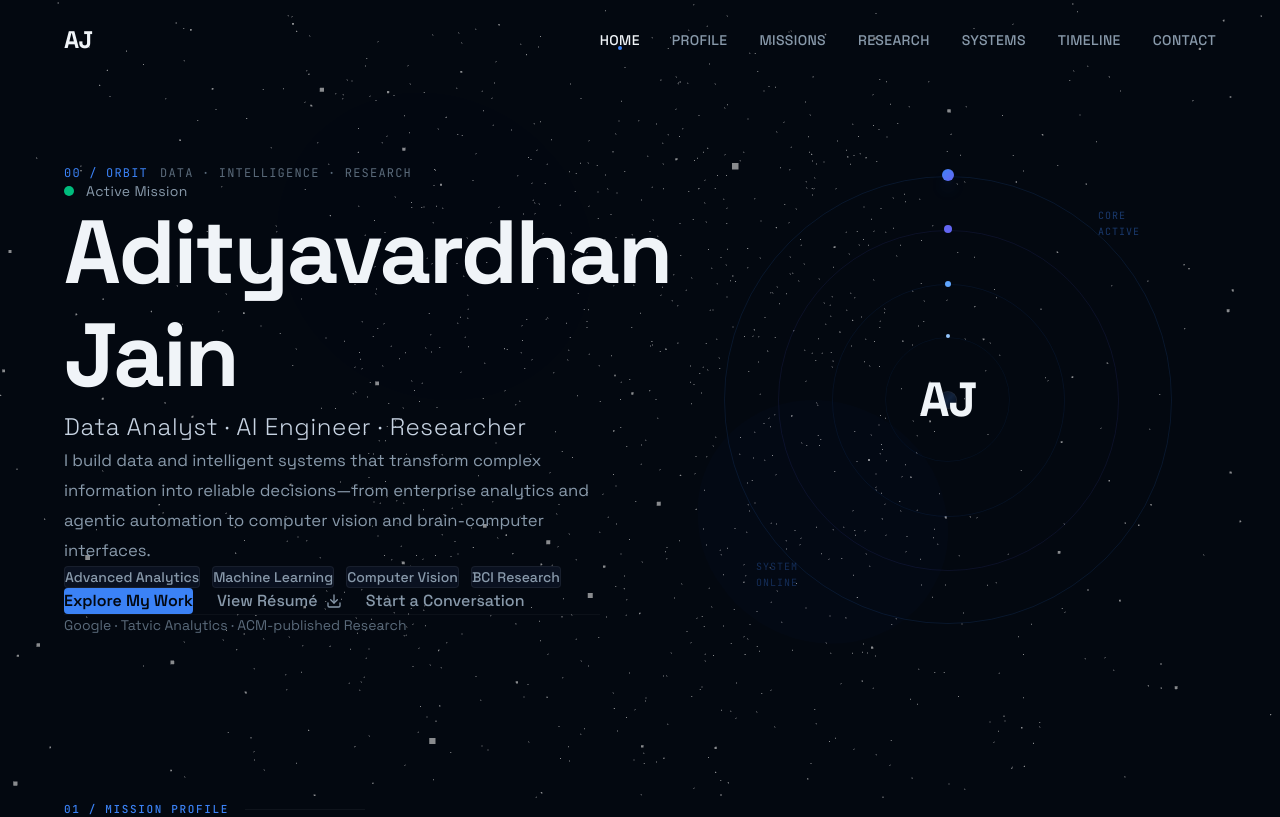
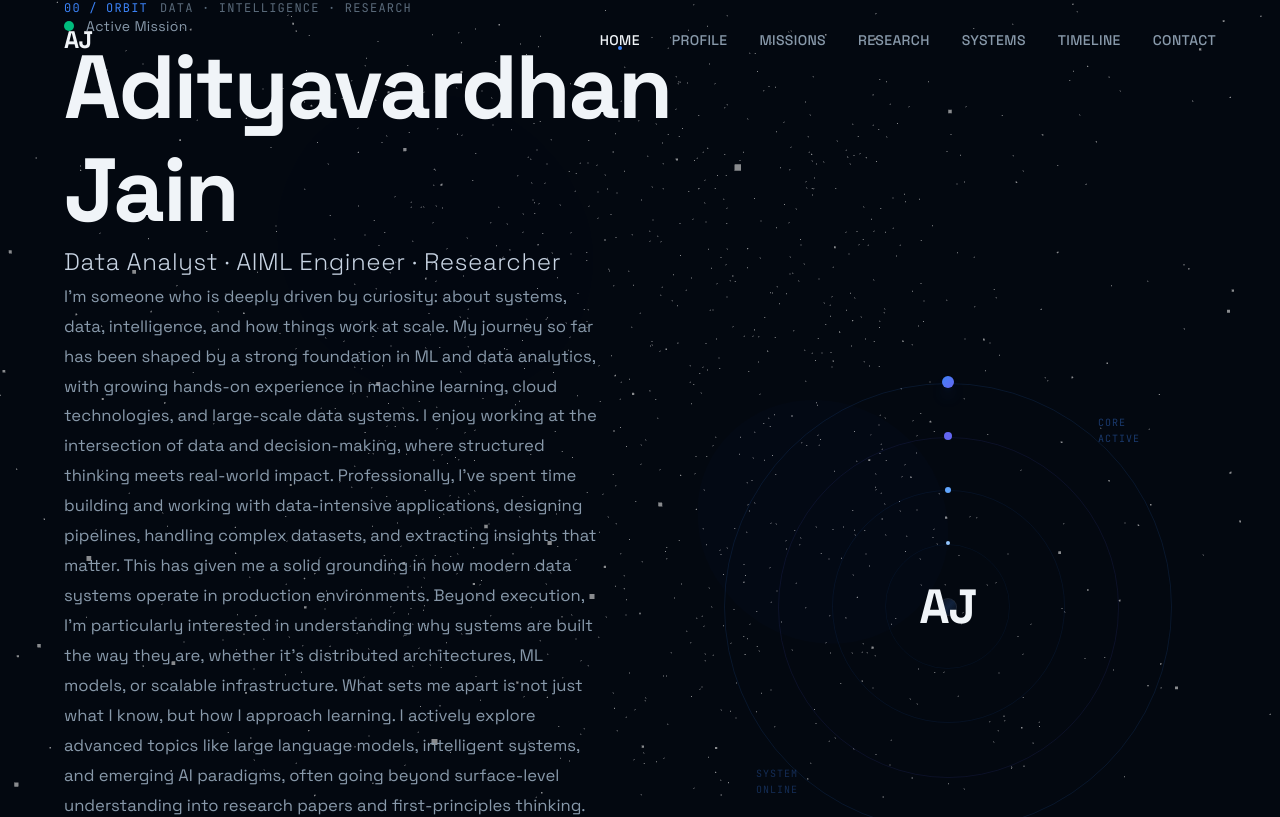
Before and after one commit to Adityavardhanjain/adityavardhanjain, a Next.js app: page / in a window 1280 px wide. Shown: the top 817 px of the page. Built offline with nearby package versions, Linux system fonts and the light colour scheme.

Commit message:
Revise CommandCenter component with updated content
Updated professional identity and value proposition to reflect a more detailed overview of skills and experiences. Added new capability labels and updated professional credibility.

```diff
--- a/src/components/CommandCenter.tsx
+++ b/src/components/CommandCenter.tsx
@@ -40,17 +40,19 @@ export default function CommandCenter() {
 
             {/* Professional Identity */}
             <p className="text-hero-role text-[#c8d4e3] font-light tracking-wide">
-              Data Analyst · AI Engineer · Researcher
+              Data Analyst · AIML Engineer · Researcher
             </p>
 
             {/* Value Proposition */}
             <p className="text-hero-description text-[#8899aa]">
-              I build data and intelligent systems that transform complex information into reliable decisions—from enterprise analytics and agentic automation to computer vision and brain-computer interfaces.
-            </p>
+I’m someone who is deeply driven by curiosity: about systems, data, intelligence, and how things work at scale. My journey so far has been shaped by a strong foundation in ML and data analytics, with growing hands-on experience in machine learning, cloud technologies, and large-scale data systems. I enjoy working at the intersection of data and decision-making, where structured thinking meets real-world impact.
+Professionally, I’ve spent time building and working with data-intensive applications, designing pipelines, handling complex datasets, and extracting insights that matter. This has given me a solid grounding in how modern data systems operate in production environments. Beyond execution, I’m particularly interested in understanding why systems are built the way they are, whether it’s distributed architectures, ML models, or scalable infrastructure.
+What sets me apart is not just what I know, but how I approach learning. I actively explore advanced topics like large language models, intelligent systems, and emerging AI paradigms, often going beyond surface-level understanding into research papers and first-principles thinking. I’m especially interested in the long-term direction of AI and space-tech, and how these fields will shape the future of human capability.
+Currently, I’m focused on evolving into my role as an apprentice at Google where I can contribute to building intelligent, scalable systems, while continuing to deepen my understanding of machine learning, distributed computing, and research-driven problem solving. I’m always open to meaningful conversations, collaborations, and opportunities that challenge me to think bigger and build better.            </p>
 
             {/* Capability Labels */}
             <div className="flex flex-wrap gap-3 pt-2">
-              {['Advanced Analytics', 'Machine Learning', 'Computer Vision', 'BCI Research'].map((capability) => (
+              {['Advanced Analytics', 'AI Engineering', 'Computer Vision', 'Machine Learning Research','Generative AI', 'Agentic AI'].map((capability) => (
                 <span
                   key={capability}
                   className="px-4 py-2 text-sm font-medium text-[#8899aa] bg-[#0a1120] border border-[rgba(255,255,255,0.06)] rounded"
@@ -87,7 +89,7 @@ export default function CommandCenter() {
 
             {/* Professional Credibility */}
             <p className="text-sm text-[#5a6a7a] pt-6 border-t border-[rgba(255,255,255,0.04)]">
-              Google · Tatvic Analytics · ACM-published Research
+              Google · Tatvic Analytics · ACM-published Research · Indore Institute of Science and Technology
             </p>
           </div>
 
```
